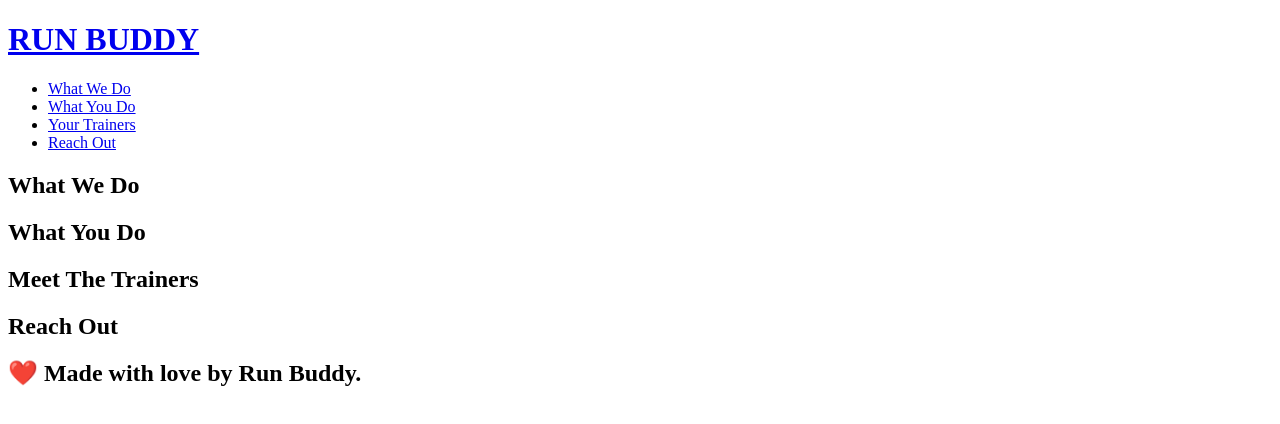
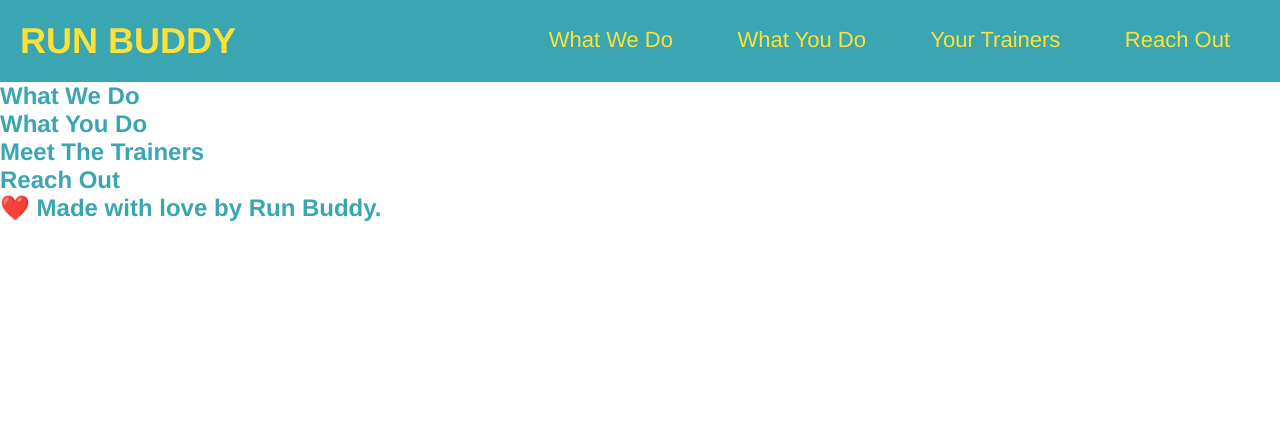
Before and after one commit to Dannymont94/run-buddy, a plain HTML site: page index.html in a window 1280 px wide. Drawn offline with Linux system fonts and the light colour scheme.

Commit message:
added header css

```diff
--- /dev/null
+++ b/assets/css/style.css
@@ -0,0 +1,42 @@
+* {
+    margin: 0;
+    padding: 0;
+}
+
+body {
+    color: #39a6b2;
+    font-family: Helvetica, Arial, sans-serif;
+}
+
+header {
+    padding: 20px;
+    background-color: #39a6b2;
+}
+
+header h1 {
+    font-weight: bold;
+    font-size: 36px;
+    color: #fce138;
+    margin: 0;
+    display: inline;
+}
+
+header a {
+    text-decoration: none;
+    color: #fce138;
+}
+
+header nav {
+    float: right;
+    margin: 7px 0;
+}
+
+header nav ul li {
+    display: inline;
+}
+
+header nav ul li a {
+    margin: 0 30px;
+    font-weight: lighter;
+    font-size: 22px;
+}
--- a/index.html
+++ b/index.html
@@ -3,6 +3,7 @@
     <head>
         <meta charset="UTF-8" />
         <title>Run Buddy</title>
+        <link rel="stylesheet" href="./assets/css/style.css"
     </head>
 
     <body>
@@ -20,10 +21,10 @@
                         <a href="#what-you-do">What You Do</a>
                     </li>
                     <li>
-                        <a href="your-trainers">Your Trainers</a>
+                        <a href="#your-trainers">Your Trainers</a>
                     </li>
                     <li>
-                        <a href="reach-out">Reach Out</a>
+                        <a href="#reach-out">Reach Out</a>
                     </li>
                 </ul>
             </nav>
```
